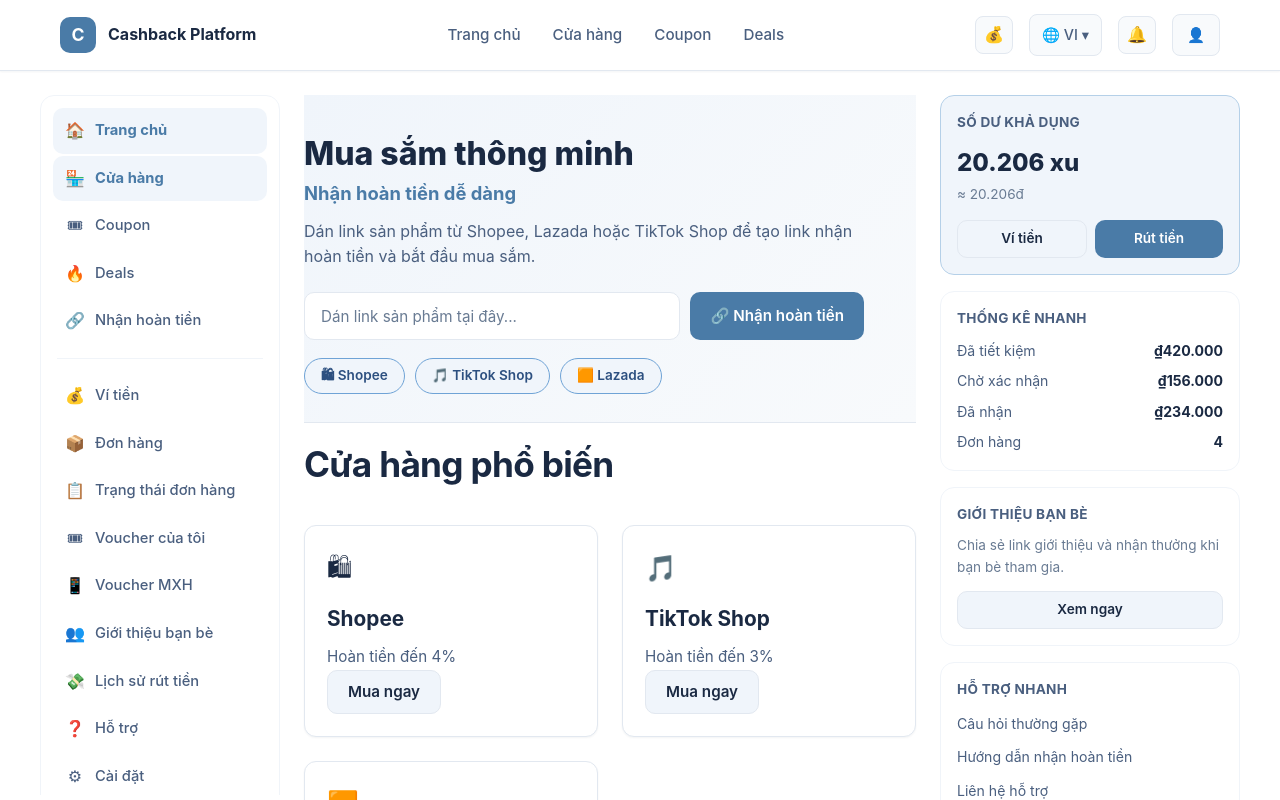
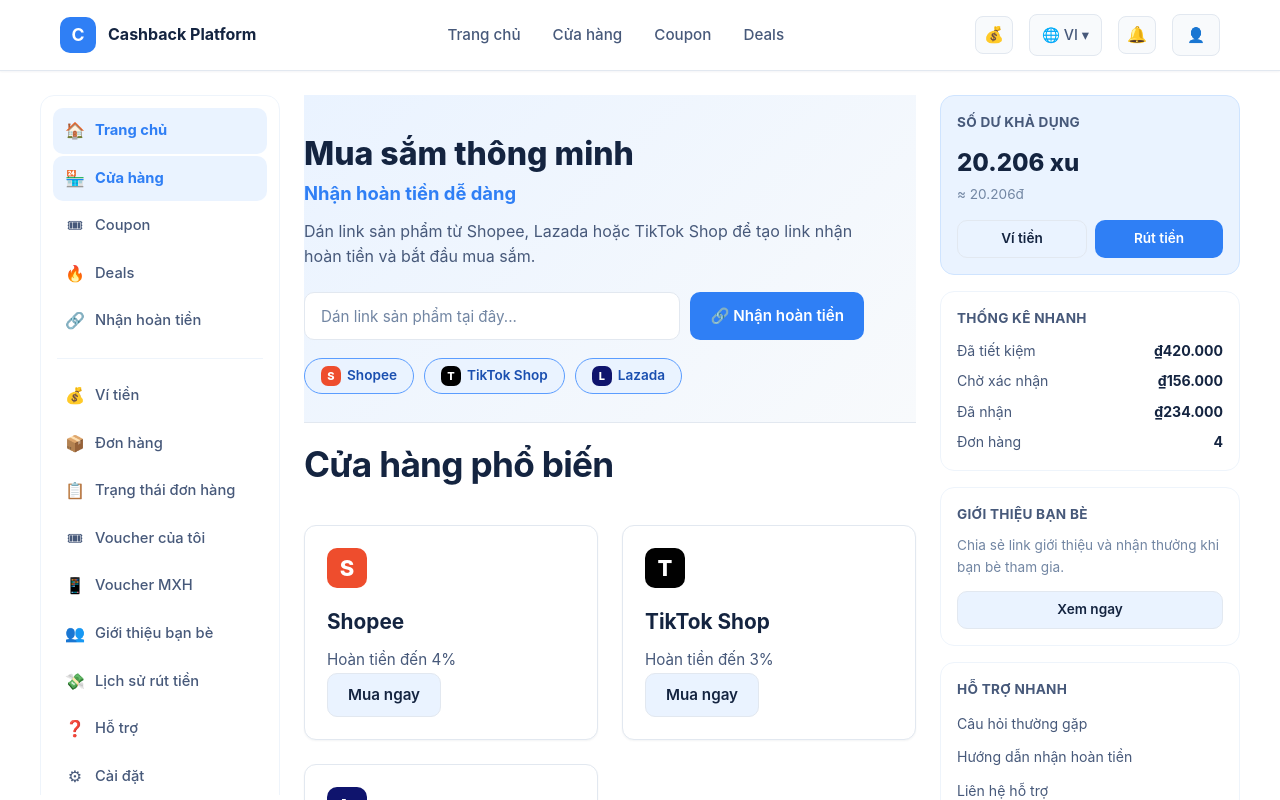
Before and after one commit to quangnamttp/cashback-platform, a Next.js app in the folder apps/web/: page / in a window 1280 px wide. Shown: the top 800 px of the page. Built offline with nearby package versions, Linux system fonts and the light colour scheme.

Commit message:
feat: brighter/fresher blue theme, real colored platform badges (Shopee/Lazada/TikTok brand colors) replacing faded emoji icons

```diff
--- a/apps/web/app/get-cashback-link/page.tsx
+++ b/apps/web/app/get-cashback-link/page.tsx
@@ -3,6 +3,7 @@
 import Link from 'next/link';
 import { mockPlatforms } from '../../lib/mock-data';
 import { AppShell } from '../../components/layout/AppShell';
+import { PlatformBadge } from '../../components/ui/PlatformBadge';
 import { useLanguage } from '../../lib/i18n';
 
 export default function GetCashbackLinkPage() {
@@ -28,7 +29,8 @@
 
           <div className="platform-row">
             {mockPlatforms.map((platform) => (
-              <span key={platform.name} className="hero-platform-pill" style={{ borderColor: `${platform.accent}55` }}>
+              <span key={platform.name} className="hero-platform-pill">
+                <PlatformBadge name={platform.name} size={20} />
                 {platform.name}
               </span>
             ))}
--- a/apps/web/app/globals.css
+++ b/apps/web/app/globals.css
@@ -1,25 +1,25 @@
 :root {
   --bg: #ffffff;
   --bg-secondary: #f8fafc;
-  --bg-accent: #f0f5fb;
+  --bg-accent: #eaf3ff;
   --surface: #ffffff;
   --surface-2: #f8fafc;
   --border: #e2e8f0;
-  --border-light: #f0f4f9;
-  --text: #1a2942;
-  --text-secondary: #4a5f7f;
-  --text-muted: #697b93;
-  --primary: #4a7ba7;
-  --primary-light: #6fa3d6;
-  --primary-lighter: #b5d0e8;
-  --primary-dark: #2d5080;
+  --border-light: #eef4fb;
+  --text: #142440;
+  --text-secondary: #47597a;
+  --text-muted: #7286a3;
+  --primary: #2f7ff5;
+  --primary-light: #5b9dff;
+  --primary-lighter: #cfe4ff;
+  --primary-dark: #1a4fb0;
   --success: #16a34a;
   --warning: #f59e0b;
   --danger: #dc2626;
-  --muted: #4a5f7f;
-  --shadow-sm: 0 1px 2px rgba(26, 41, 66, 0.05);
-  --shadow-md: 0 4px 12px rgba(26, 41, 66, 0.08);
-  --shadow-lg: 0 8px 24px rgba(26, 41, 66, 0.1);
+  --muted: #47597a;
+  --shadow-sm: 0 1px 2px rgba(20, 36, 64, 0.05);
+  --shadow-md: 0 4px 14px rgba(20, 36, 64, 0.08);
+  --shadow-lg: 0 10px 28px rgba(20, 36, 64, 0.1);
   --shadow: var(--shadow-md);
 }
 
@@ -1375,6 +1375,17 @@
   flex-wrap: wrap;
 }
 
+.platform-badge-icon {
+  display: inline-flex;
+  align-items: center;
+  justify-content: center;
+  border-radius: 7px;
+  color: #fff;
+  font-weight: 800;
+  flex-shrink: 0;
+  line-height: 1;
+}
+
 .hero-platform-pill {
   display: inline-flex;
   align-items: center;
@@ -1397,6 +1408,11 @@
   font-size: 1.6rem;
 }
 
+.platform-card .platform-badge-icon {
+  border-radius: 10px;
+  margin-bottom: 4px;
+}
+
 .coupon-code {
   font-weight: 700;
   color: var(--primary-dark);
--- a/apps/web/app/page.tsx
+++ b/apps/web/app/page.tsx
@@ -1,13 +1,14 @@
 'use client';
 
 import { AppShell } from '../components/layout/AppShell';
+import { PlatformBadge } from '../components/ui/PlatformBadge';
 import { useLanguage } from '../lib/i18n';
 import { mockCoupons, mockPlatforms } from '../lib/mock-data';
 
-const platformMeta: Record<string, { emoji: string; cashback: string }> = {
-  Shopee: { emoji: '🛍', cashback: 'Up to 4%' },
-  Lazada: { emoji: '🟧', cashback: 'Up to 5%' },
-  'TikTok Shop': { emoji: '🎵', cashback: 'Up to 3%' },
+const platformMeta: Record<string, { cashback: string }> = {
+  Shopee: { cashback: '4%' },
+  Lazada: { cashback: '5%' },
+  'TikTok Shop': { cashback: '3%' },
 };
 
 export default function HomePage() {
@@ -28,7 +29,8 @@
         <div className="hero-platform-row">
           {mockPlatforms.map((platform) => (
             <span key={platform.name} className="hero-platform-pill">
-              {platformMeta[platform.name]?.emoji} {platform.name}
+              <PlatformBadge name={platform.name} size={20} />
+              {platform.name}
             </span>
           ))}
         </div>
@@ -41,12 +43,12 @@
 
         <div className="platform-grid">
           {mockPlatforms.map((platform) => {
-            const meta = platformMeta[platform.name] ?? { emoji: '🛍', cashback: 'Up to 4%' };
+            const meta = platformMeta[platform.name] ?? { cashback: '4%' };
             return (
               <div key={platform.name} className="platform-card">
-                <div className="platform-card-emoji">{meta.emoji}</div>
+                <PlatformBadge name={platform.name} size={40} />
                 <h3>{platform.name}</h3>
-                <p>{t('stores_cashback_upto')} {meta.cashback.replace('Up to ', '')}</p>
+                <p>{t('stores_cashback_upto')} {meta.cashback}</p>
                 <button className="button button-secondary">{t('stores_cta')}</button>
               </div>
             );
--- /dev/null
+++ b/apps/web/components/ui/PlatformBadge.tsx
@@ -0,0 +1,24 @@
+const PLATFORM_STYLES: Record<string, { bg: string; letter: string }> = {
+  Shopee: { bg: '#ee4d2d', letter: 'S' },
+  Lazada: { bg: '#0f146d', letter: 'L' },
+  'TikTok Shop': { bg: '#010101', letter: 'T' },
+};
+
+export function PlatformBadge({ name, size = 22 }: { name: string; size?: number }) {
+  const style = PLATFORM_STYLES[name] ?? { bg: '#4a7ba7', letter: name.charAt(0) };
+
+  return (
+    <span
+      className="platform-badge-icon"
+      style={{
+        background: style.bg,
+        width: size,
+        height: size,
+        fontSize: size * 0.55,
+      }}
+      aria-hidden="true"
+    >
+      {style.letter}
+    </span>
+  );
+}
```
